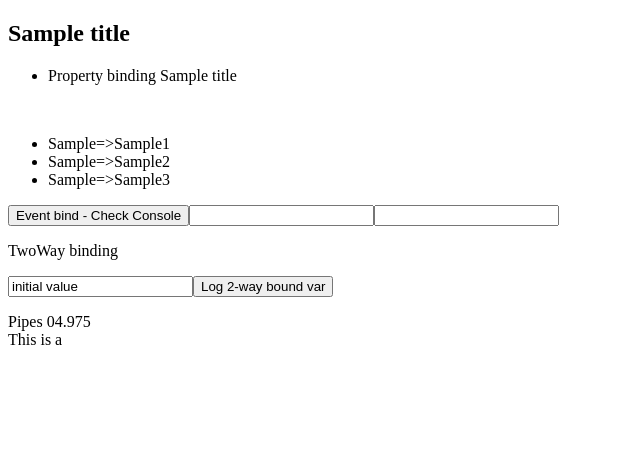
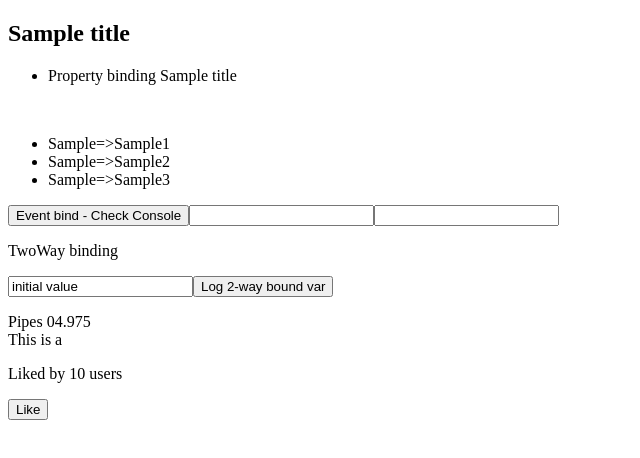
Before and after one commit to gishu/ng-in-ten, an Angular app: page / in a window 1280 px wide. Shown: the top 458 px of the page, without its empty margins (0-640 px from the left). Built offline with nearby package versions, Linux system fonts and the light colour scheme.

Commit message:
Component IO Props

```diff
--- a/src/app/app.component.html
+++ b/src/app/app.component.html
@@ -1,3 +1,4 @@
 <app-sample></app-sample>
+<app-likes likeCount="10" (likedByUser)="onLike($event)"></app-likes>
 
 <router-outlet></router-outlet>
--- a/src/app/app.component.ts
+++ b/src/app/app.component.ts
@@ -1,4 +1,5 @@
 import { Component } from '@angular/core';
+import { LikeEventArgs } from './likes/likes.component';
 
 @Component({
   selector: 'app-root',
@@ -7,4 +8,8 @@ import { Component } from '@angular/core';
 })
 export class AppComponent {
   title = 'ng-in';
+
+  onLike(args: LikeEventArgs) {
+    console.log(args);
+  }
 }
--- a/src/app/app.module.ts
+++ b/src/app/app.module.ts
@@ -6,13 +6,15 @@ import { AppRoutingModule } from './app-routing.module';
 import { AppComponent } from './app.component';
 import { SampleComponent } from './sample/sample.component';
 import { SummaryPipe } from './summary.pipe';
+import { LikesComponent } from './likes/likes.component';
 
 
 @NgModule({
   declarations: [
     AppComponent,
     SampleComponent,
-    SummaryPipe
+    SummaryPipe,
+    LikesComponent
   ],
   imports: [
     BrowserModule,
--- /dev/null
+++ b/src/app/likes/likes.component.html
@@ -0,0 +1,2 @@
+<p>{{description}}</p>
+<button (click)="like()">Like</button>
--- /dev/null
+++ b/src/app/likes/likes.component.ts
@@ -0,0 +1,35 @@
+import { Component, OnInit, Input, Output, EventEmitter } from '@angular/core';
+
+@Component({
+  selector: 'app-likes',
+  templateUrl: './likes.component.html',
+  styleUrls: ['./likes.component.css']
+})
+export class LikesComponent implements OnInit {
+
+  // alias for property so that field rename doesn't break the html
+  @Input('likeCount')
+  private likes = 0;
+
+  @Output('likedByUser')
+  private likedEmitter = new EventEmitter();
+
+  constructor() { }
+
+  ngOnInit() {
+  }
+
+  get description() {
+    return (this.likes > 0 ? `Liked by ${this.likes} users` : `Like`)
+  }
+
+  like() {
+    this.likes++;
+    this.likedEmitter.emit({ likes: this.likes });
+  }
+
+}
+
+export interface LikeEventArgs {
+  likes: number;
+}
```
Also changed, not shown: src/app/likes/likes.component.css (added), 1 other file (tests, documents, lock files or other folders).
